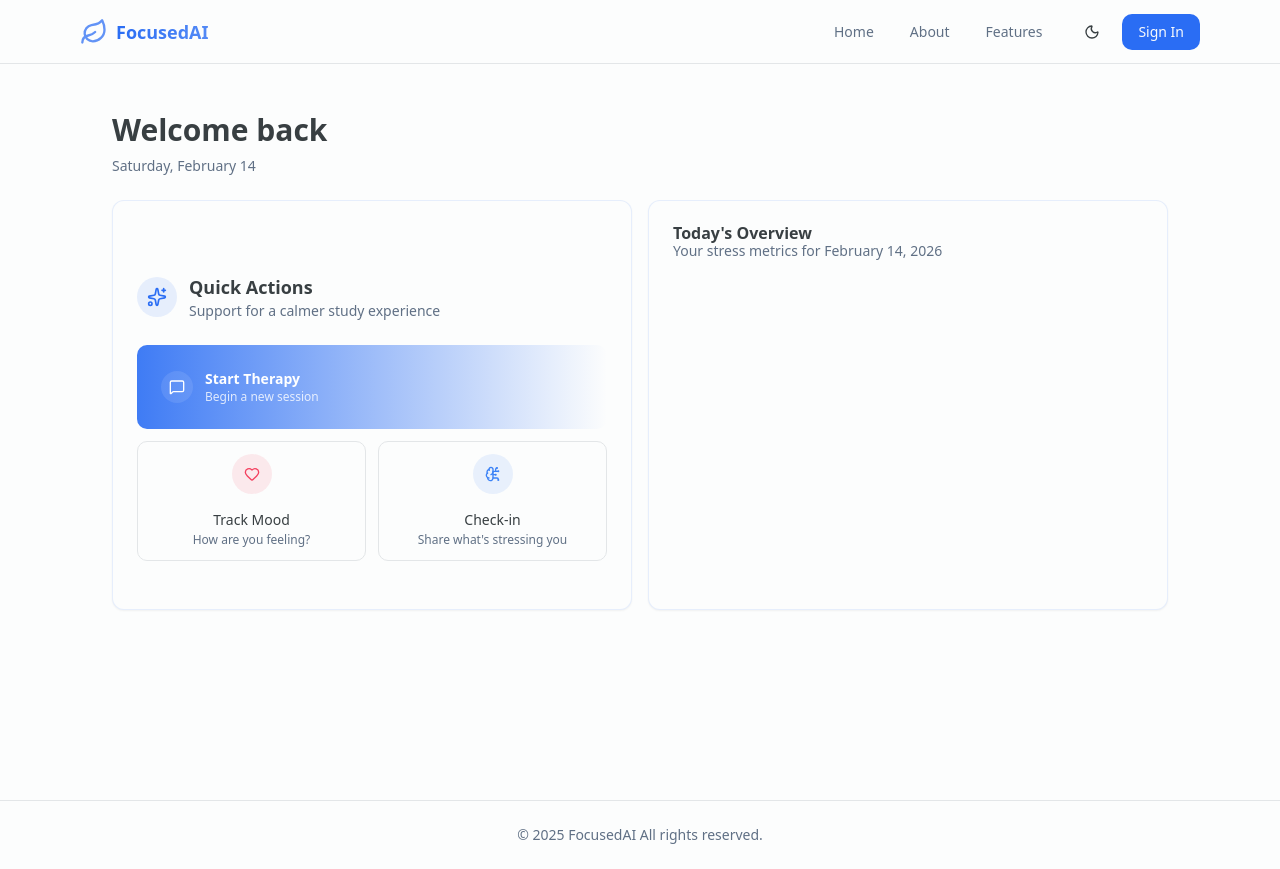
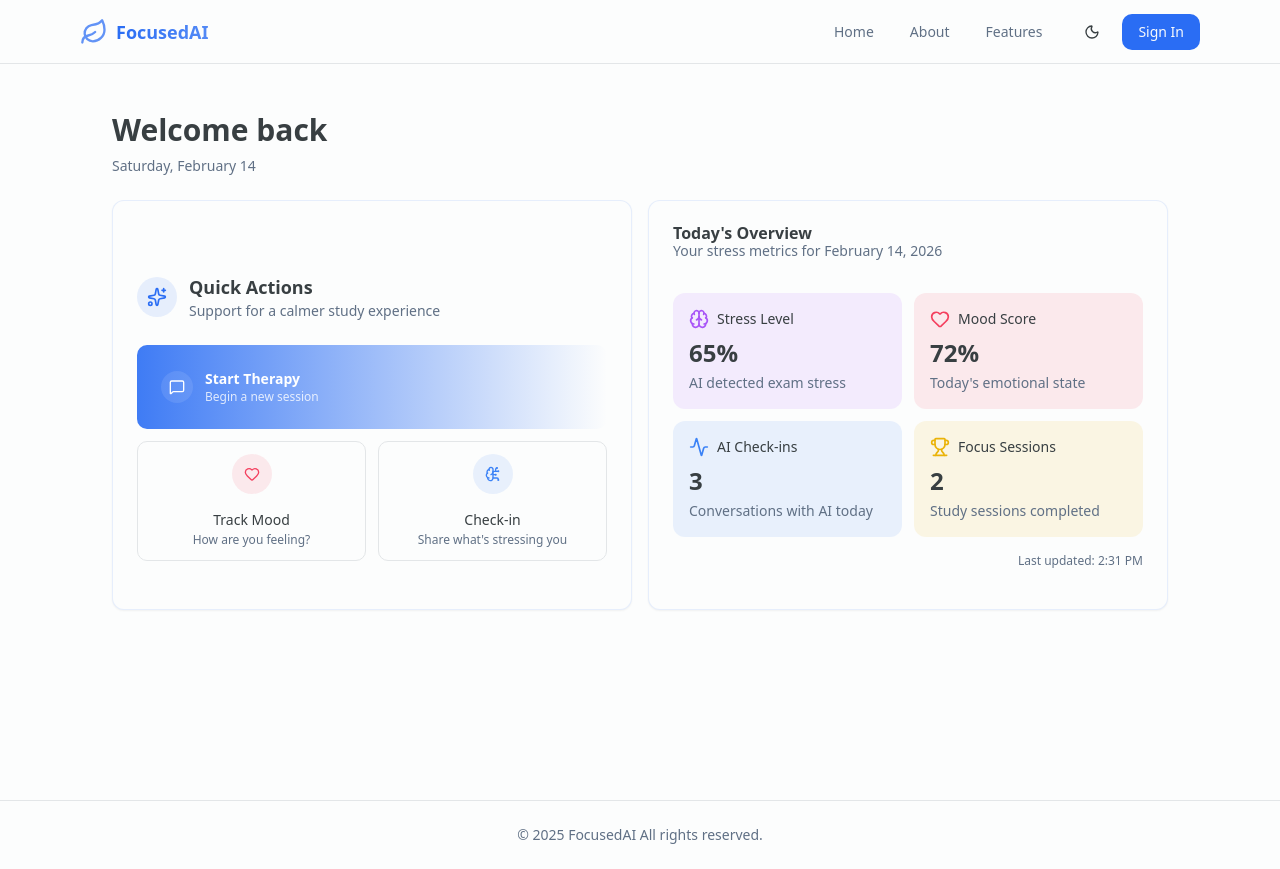
Before and after one commit to Bihari-Fernando/focused-ai, a Next.js app: page /dashboard in a window 1280 px wide. Built offline with nearby package versions, Linux system fonts and the light colour scheme.

Commit message:
add card contents

```diff
--- a/app/dashboard/page.tsx
+++ b/app/dashboard/page.tsx
@@ -194,6 +194,32 @@ export default function dashboardPage() {
                                 </div>
                             </CardHeader>
 
+                            <CardContent>
+                                <div className="grid grid-cols-2 gap-3">
+                                    {wellnessStats.map((stat) => (
+                                        <div
+                                            key={stat.title}
+                                            className={cn(
+                                                "p-4 rounded-lg transition-all duration-200 hover:scale-[1.02]",
+                                                stat.bgColor
+                                            )}
+                                        >
+                                            <div className="flex items-center gap-2">
+                                                <stat.icon className={cn("w-5 h-5", stat.color)} />
+                                                <p className="text-sm font-medium">{stat.title}</p>
+                                            </div>
+                                            <p className="text-2xl font-bold mt-2">{stat.value}</p>
+                                            <p className="text-sm text-muted-foreground mt-1">
+                                                {stat.description}
+                                            </p>
+                                        </div>
+                                    ))}
+                                </div>
+                                <div className="mt-4 text-xs text-muted-foreground text-right">
+                                    Last updated: {format(new Date(), "h:mm a")}
+                                </div>
+                            </CardContent>
+
                         </Card>
 
                     </div>
```
